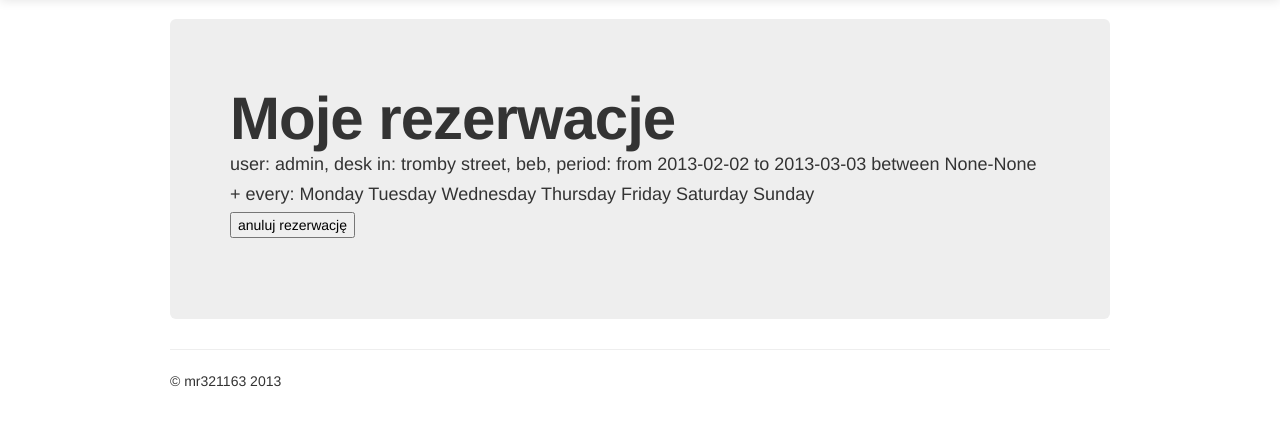
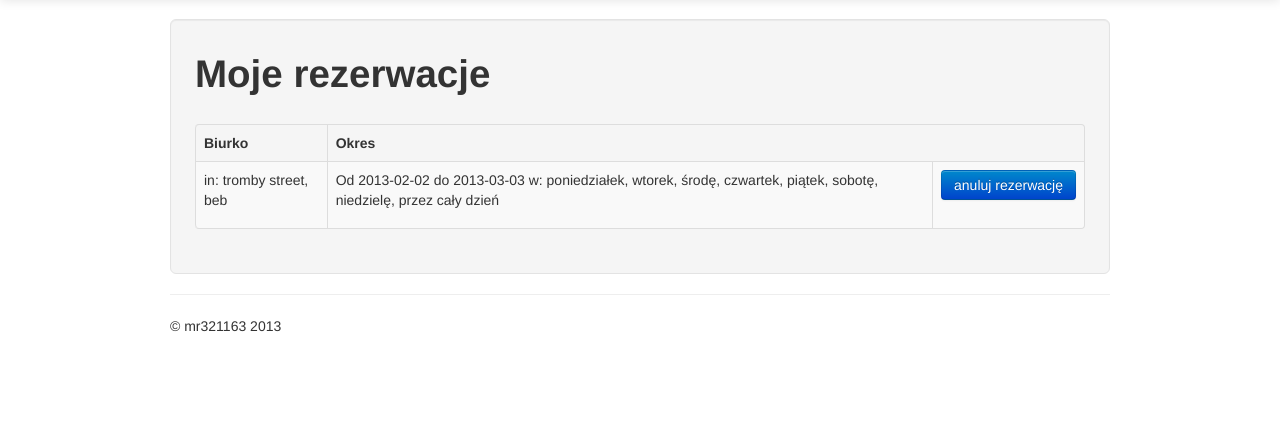
Before and after one commit to mrybak/desk-booking, a Django app: page /booking/my_reservations/ in a window 1280 px wide. Shown: the part 41-467 px from the top of the page. Run offline with Django 3.2, Linux system fonts and the light colour scheme; a user stored in the database is signed in; data comes from the database, SQL or seed files in the repository; both versions use the stored data as it was after the commit; parts of the project's set-up code (start-up, migrations or seed data) failed here and were passed over; some libraries are stand-ins or nearby versions.

Commit message:
reservations: done

```diff
--- a/booking/models.py
+++ b/booking/models.py
@@ -1,3 +1,4 @@
+# coding=utf-8
 from django.contrib.auth.models import User
 from django.db import models
 
@@ -52,21 +53,29 @@
     saturday = models.BooleanField(default=True)
     sunday = models.BooleanField(default=True)
     def __unicode__(self):
-        result = "from " + str(self.from_date) + " to " + str(self.to_date) + " between " + str(self.from_hour) + "-" + str(self.to_hour) + " + every: "
+        result = "Od " + str(self.from_date) + " do " + str(self.to_date) + " w: "
         if self.monday:
-            result += "Monday "
+            result += "poniedziałek, "
         if self.tuesday:
-            result += "Tuesday "
+            result += "wtorek, "
         if self.wednesday:
-            result += "Wednesday "
+            result += "środę, "
         if self.thursday:
-            result += "Thursday "
+            result += "czwartek, "
         if self.friday:
-            result += "Friday "
+            result += "piątek, "
         if self.saturday:
-            result += "Saturday "
+            result += "sobotę, "
         if self.sunday:
-            result += "Sunday "
+            result += "niedzielę, "
+        if self.from_hour is None and self.to_hour is None:
+            result += " przez cały dzień"
+        elif self.from_hour is None:
+            result += " do godziny " + str(self.to_hour)
+        elif self.to_hour is None:
+            result += " od godziny " + str(self.from_hour)
+        else:
+            result += " w godzinach " + str(self.from_hour) + "-" + str(self.from_hour)
         return result
 
     class Meta:
--- a/booking/templates/booking/base.html
+++ b/booking/templates/booking/base.html
@@ -41,7 +41,7 @@
 
 <div class="container">
 
-    <div class="hero-unit">
+    <div class="well well-large">
         <h1>{%  block content_title %}Witaj w systemie rezerwacji biurek!{%  endblock %}</h1>
         {%  block content %}
         <p>Aby zarezerwować biurko lub anulować wcześniejszą rezerwację, użyj menu na górze.</p>
--- a/booking/templates/booking/my_reservations.html
+++ b/booking/templates/booking/my_reservations.html
@@ -4,16 +4,45 @@
 {%  block content_title %}Moje rezerwacje{%  endblock %}
 
 {%  block content %}
+    {% if success == '0' %}
+        <br />
+        <div class="alert alert-error">
+            <button type="button" class="close" data-dismiss="alert">&times;</button>
+            <strong>Błąd!</strong> Rezerwacja o podanym ID nie istnieje.
+        </div>
+{%  endif %}
+    {% if success == '1' %}
+        <br />
+        <div class="alert alert-success">
+            <button type="button" class="close" data-dismiss="alert">&times;</button>
+            Rezerwacja pomyślnie usunięta.
+        </div>
+    {%  endif %}
     {% if object_list %}
+    <br />
+    <table class="table table-bordered table-striped">
+           <thead>
+               <tr>
+                   <th>Biurko</th>
+                   <th>Okres</th>
+               </tr>
+           </thead>
+           <tbody>
            {% for resv in object_list %}
-               {{  resv }}
-               <form method="post" action="{% url 'b:cancel_reservation' %}">
-                   {% csrf_token %}
-                   <input type="hidden" name="resv_id" value="{{ resv.id }}" />
-                   <input type="submit" value="anuluj rezerwację" />
-               </form>
+               <tr>
+                   <td>{{  resv.desk }}</td>
+                   <td>{{  resv.period }}</td>
+                   <td><form method="post" action="{% url 'b:cancel_reservation' %}">
+                       {% csrf_token %}
+                       <input type="hidden" name="resv_id" value="{{ resv.id }}" />
+                       <input type="submit" class="btn btn-primary" value="anuluj rezerwację" />
+                   </form></td>
+
+               </tr>
            {% endfor %}
+           </tbody>
+    </table>
     {% else %}
-        <p>No reservations are available.</p>
+        <p>Twoja lista rezerwacji jest pusta.</p>
     {% endif %}
 {%  endblock %}
--- a/booking/views.py
+++ b/booking/views.py
@@ -5,6 +5,7 @@
 from django.core.urlresolvers import reverse
 from django.http import HttpResponse, HttpResponseRedirect
 from django.shortcuts import render, get_object_or_404, redirect
+from django.utils.datastructures import MultiValueDictKeyError
 
 from django.views.generic import ListView
 from booking.models import Desk, BasePricePeriod, BasePrice, ReservationPeriod, Room, Reservation
@@ -115,10 +116,22 @@
     template_name = 'booking/my_reservations.html'
     def get_queryset(self):
         return Reservation.objects.filter(user = self.request.user)
+    def get_context_data(self, **kwargs):
+        context = super(ReservationList, self).get_context_data(**kwargs)
+        try:
+            success = self.request.GET['success']
+            if success is not None:
+                context['success'] = success
+        except (MultiValueDictKeyError):
+            pass
+        return context
 
 @login_required
 def cancel_reservation(request):
     resv_id = request.POST['resv_id']
     r = Reservation.objects.get(pk = resv_id)
-    r.delete()
-    return HttpResponse('ok')
+    if r is not None:
+        r.delete()
+        return redirect('/booking/my_reservations?success=1')
+    else:
+        return redirect('/booking/my_reservations?success=0')
```
Also changed, not shown: db.sqlite.
